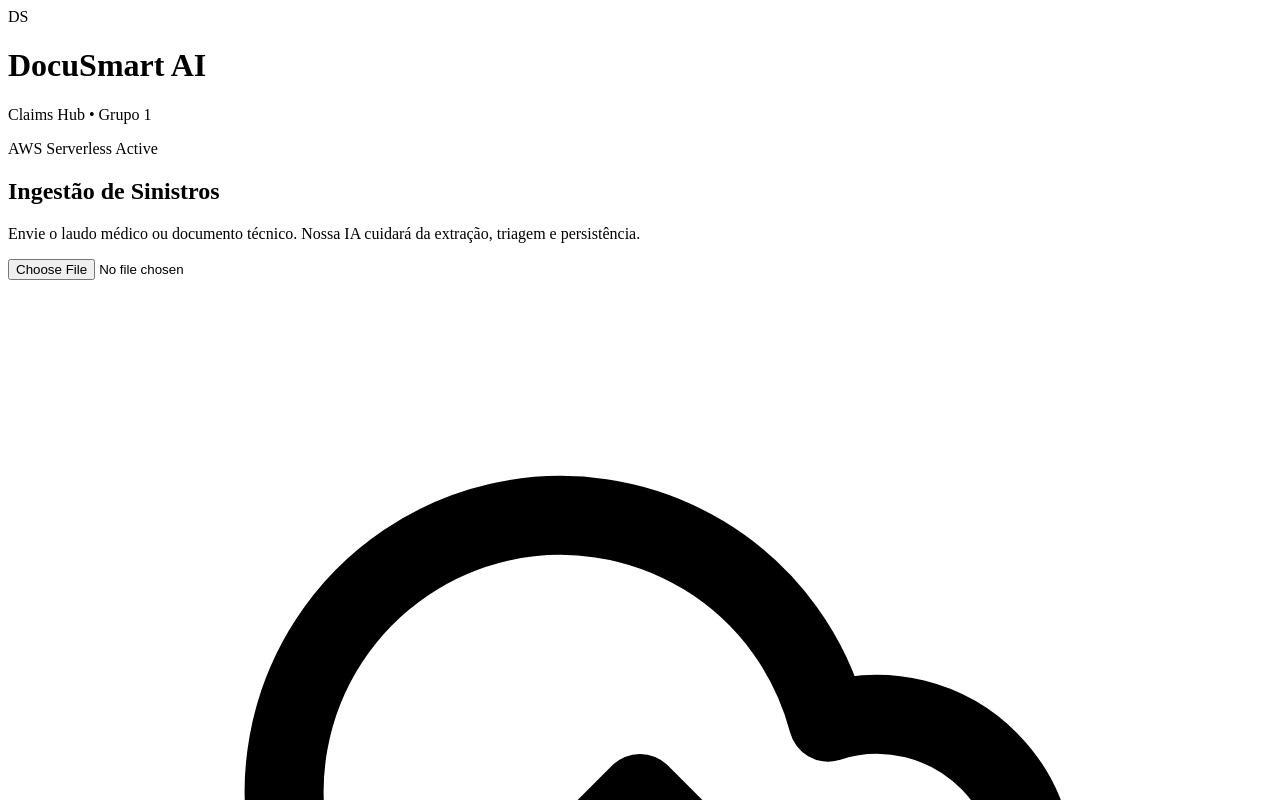
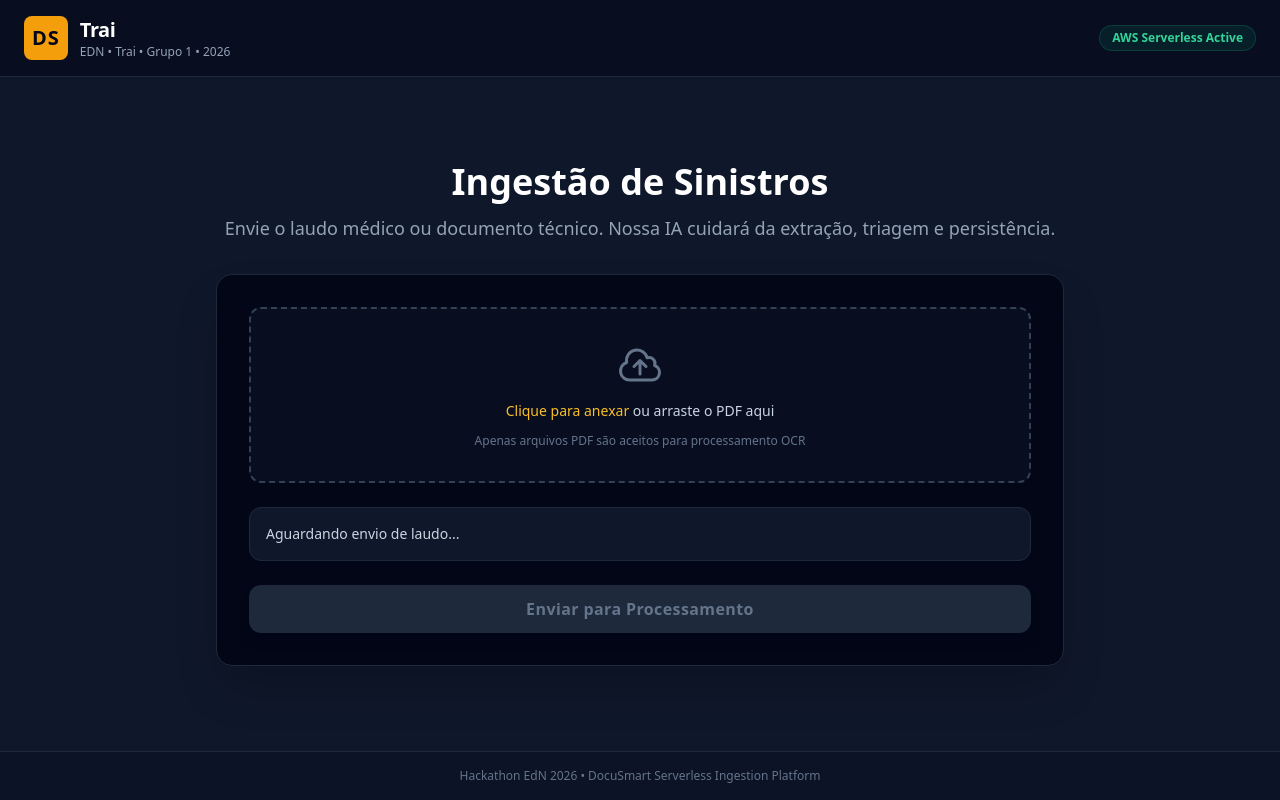
Before and after one commit to paulocarlosfilho/tria-edn-grupo1-2026, a React (Create React App) app in the folder frontend-react/: page / in a window 1280 px wide. Shown: the top 800 px of the page. Built offline with nearby package versions, Linux system fonts and the light colour scheme; what aws-amplify would draw is missing.

Commit message:
feat: Atulizando o App.js

```diff
--- a/frontend-react/public/index.html
+++ b/frontend-react/public/index.html
@@ -1,23 +1,13 @@
 <!DOCTYPE html>
-<html lang="pt-br">
+<html lang="pt-BR">
   <head>
     <meta charset="utf-8" />
-    <link rel="icon" href="%PUBLIC_URL%/favicon.ico" />
     <meta name="viewport" content="width=device-width, initial-scale=1" />
-    <meta name="theme-color" content="#000000" />
-    <meta
-      name="description"
-      content="Portal de Consulta de Sinistros Tria"
-    />
-    <link rel="apple-touch-icon" href="%PUBLIC_URL%/logo192.png" />
-    <link rel="manifest" href="%PUBLIC_URL%/manifest.json" />
-    <title>Portal Tria</title>
+    <title>Trai</title>
+    <script src="https://cdn.tailwindcss.com"></script>
   </head>
   <body>
-    <noscript>Você precisa habilitar o JavaScript para rodar esta aplicação.</noscript>
+    <noscript>You need to enable JavaScript to run this app.</noscript>
     <div id="root"></div>
-    <!--
-      O React vai injetar toda a aplicação dinamicamente dentro desta div.
-    -->
   </body>
 </html>
--- a/frontend-react/src/App.js
+++ b/frontend-react/src/App.js
@@ -1,6 +1,7 @@
 import React, { useState } from 'react';
 
 function App() {
+  document.title = "Trai";
   const [file, setFile] = useState(null);
   const [status, setStatus] = useState('Aguardando envio de laudo...');
   const [loading, setLoading] = useState(false);
@@ -38,8 +39,8 @@ function App() {
         <div className="flex items-center gap-3">
           <div className="bg-amber-500 text-slate-950 p-2 rounded-lg font-black text-xl tracking-wider">DS</div>
           <div>
-            <h1 className="text-xl font-bold tracking-tight text-white">DocuSmart AI</h1>
-            <p className="text-xs text-slate-400">Claims Hub • Grupo 1</p>
+            <h1 className="text-xl font-bold tracking-tight text-white">Trai</h1>
+            <p className="text-xs text-slate-400">EDN • Trai • Grupo 1 • 2026</p>
           </div>
         </div>
         <span className="bg-emerald-500/10 text-emerald-400 border border-emerald-500/20 px-3 py-1 rounded-full text-xs font-semibold">
```
